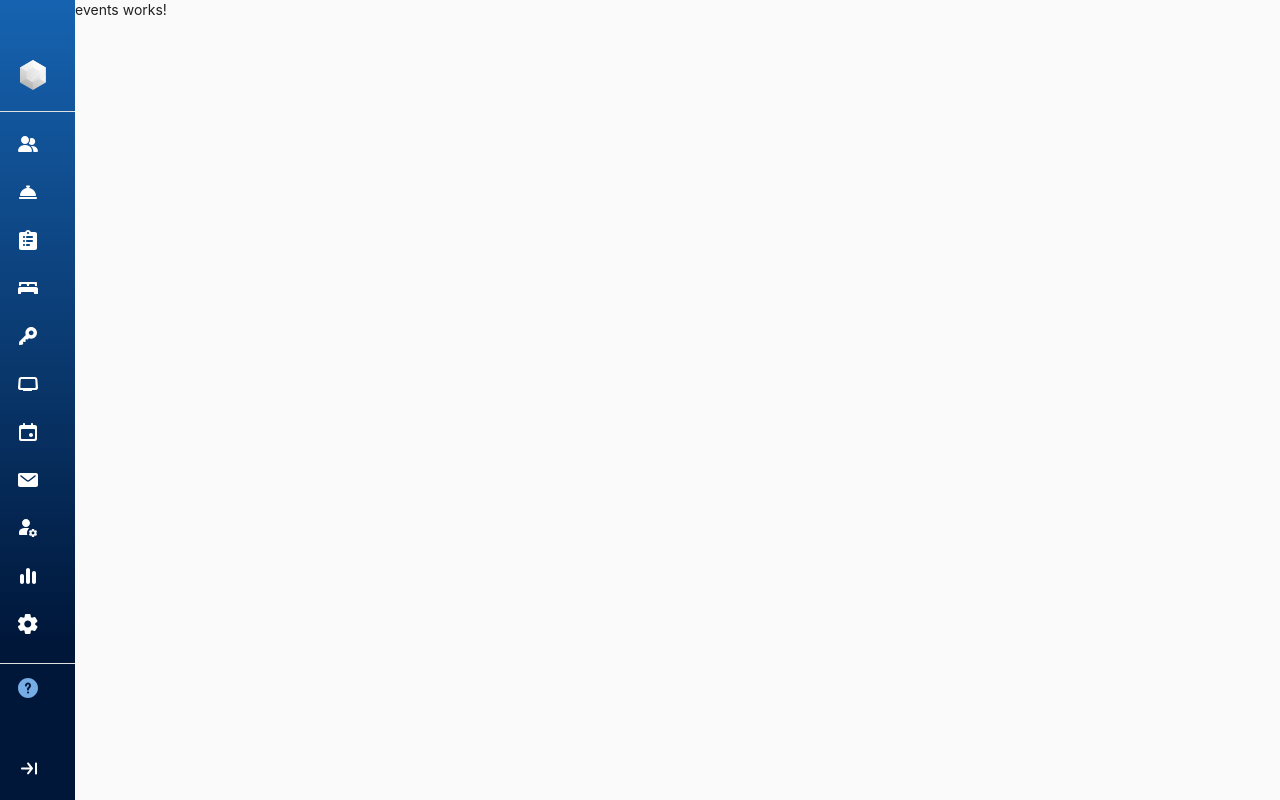
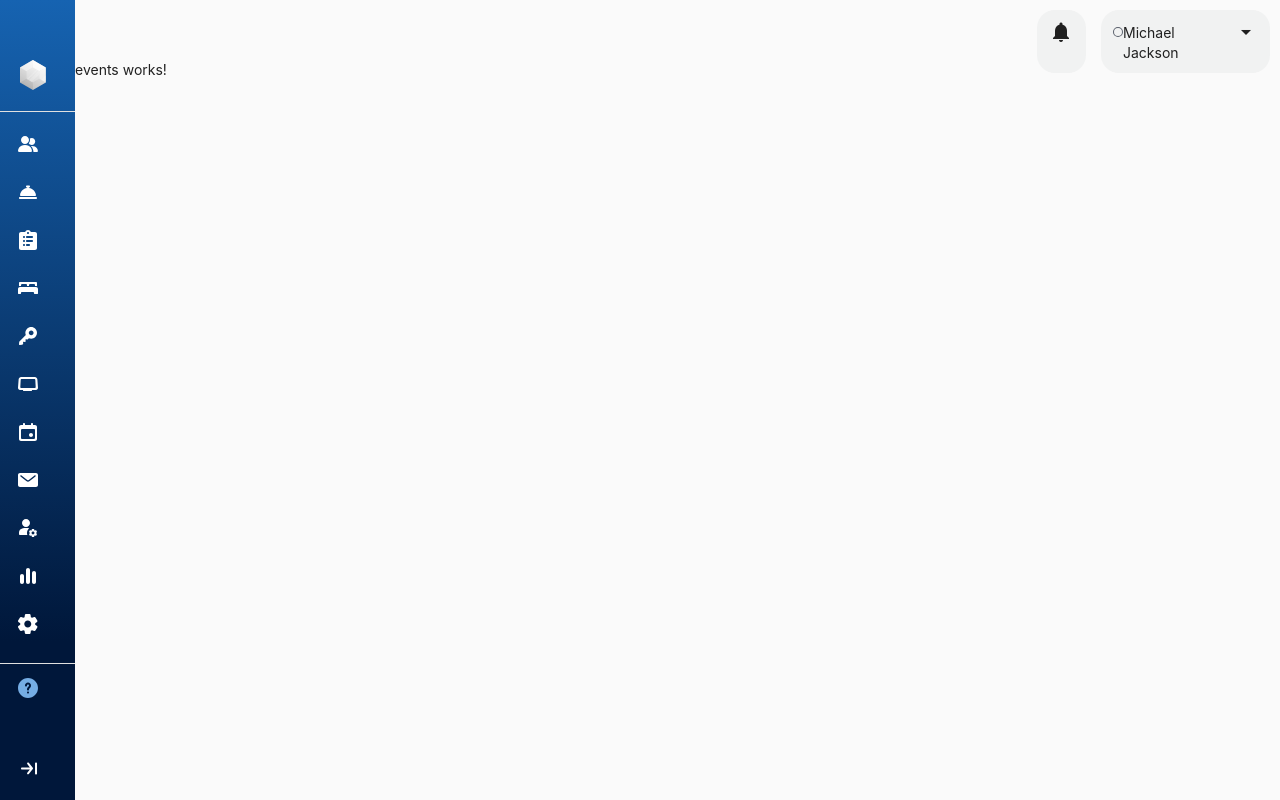
Before and after one commit to Intelity/ng-gems, an Angular app: page /events in a window 1280 px wide. Built offline with nearby package versions, Linux system fonts and the light colour scheme.

Commit message:
top tool bar created

```diff
--- a/projects/dashboard/src/app/app.module.ts
+++ b/projects/dashboard/src/app/app.module.ts
@@ -3,7 +3,6 @@ import { BrowserModule } from "@angular/platform-browser";
 import { BrowserAnimationsModule } from "@angular/platform-browser/animations";
 import { AppRoutingModule } from "./app-routing.module";
 import { AppComponent } from "./app.component";
-import { GuestsModule } from "./components/guests/guests.module";
 import { NavigationModule } from "./components/navigation/navigation.module";
 
 @NgModule({
--- a/projects/dashboard/src/app/components/navigation/navigation.component.html
+++ b/projects/dashboard/src/app/components/navigation/navigation.component.html
@@ -1,3 +1,4 @@
 <gems-sidenav>
+  <gems-tool-bar></gems-tool-bar>
   <ng-content> </ng-content>
 </gems-sidenav>
--- /dev/null
+++ b/projects/dashboard/src/app/components/tool-bar/tool-bar.component.html
@@ -0,0 +1,44 @@
+<div class="container">
+  <div class="user-notification">
+    <div class="bell" mat-icon-button [matMenuTriggerFor]="notifications">
+      <mat-icon>notifications</mat-icon>
+    </div>
+    <mat-menu #notifications="matMenu">
+      <span>Ticket Status</span>
+      <div>TO DO STATUS LOGIC</div>
+    </mat-menu>
+    <div class="menu" mat-icon-button [matMenuTriggerFor]="menu">
+      <div class="dot"></div>
+      <div class="user">
+        {{ loggedInUser.firstName }} {{ loggedInUser.lastName }}
+      </div>
+      <mat-icon>arrow_drop_down</mat-icon>
+    </div>
+    <mat-menu #menu="matMenu">
+      <button mat-menu-item>
+        <mat-icon>person</mat-icon>
+        <span>My Profile</span>
+      </button>
+      <mat-divider></mat-divider>
+      <button mat-menu-item>
+        <mat-icon>assignment</mat-icon>
+        <span>My Tasks</span>
+      </button>
+      <mat-divider></mat-divider>
+      <button mat-menu-item>
+        <mat-icon>help</mat-icon>
+        <span>Help</span>
+      </button>
+      <mat-divider></mat-divider>
+      <button mat-menu-item>
+        <mat-icon>format_list_bulleted</mat-icon>
+        <span>Select Affiliate</span>
+      </button>
+      <mat-divider></mat-divider>
+      <button mat-menu-item>
+        <mat-icon>key</mat-icon>
+        <span>Log Out</span>
+      </button>
+    </mat-menu>
+  </div>
+</div>
--- /dev/null
+++ b/projects/dashboard/src/app/components/tool-bar/tool-bar.component.scss
@@ -0,0 +1,61 @@
+.container {
+  display: flex;
+  flex-direction: row;
+  justify-content: flex-end;
+  padding-top: 20px;
+  height: 40px;
+}
+
+.menu {
+  display: flex;
+  flex-direction: row;
+  justify-content: space-between;
+  justify-items: center;
+  border-radius: 18px;
+  background: #f1f2f2;
+  padding: 10px 12px;
+  font-family: "SF PRO Display", sans-serif;
+  width: 145px;
+  cursor: pointer;
+}
+
+span {
+  font-family: "SF PRO Display", sans-serif;
+}
+
+.bell {
+  display: flex;
+  flex-direction: row;
+  justify-content: space-between;
+  justify-items: center;
+  border-radius: 18px;
+  background: #f1f2f2;
+  padding: 10px 12px;
+  font-family: "SF PRO Display", sans-serif;
+  width: 25px;
+  margin-right: 15px;
+  cursor: pointer;
+}
+
+.dot {
+  width: 8px;
+  height: 8px;
+  border: 1px solid #5a606c;
+  border-radius: 50%;
+  margin-top: 7px;
+}
+
+.user-container {
+  margin-right: 100px;
+}
+
+.user {
+  margin-top: 3px;
+}
+
+.user-notification {
+  display: flex;
+  position: fixed;
+  top: 10px;
+  right: 10px;
+}
--- /dev/null
+++ b/projects/dashboard/src/app/components/tool-bar/tool-bar.component.ts
@@ -0,0 +1,20 @@
+import { Component, OnInit } from "@angular/core";
+import { first } from "rxjs";
+import { User, UserService } from "../../services/user.service";
+
+@Component({
+  selector: "gems-tool-bar",
+  templateUrl: "./tool-bar.component.html",
+  styleUrls: ["./tool-bar.component.scss"],
+})
+export class ToolBarComponent implements OnInit {
+  loggedInUser!: User;
+  constructor(private _userService: UserService) {}
+
+  ngOnInit(): void {
+    this._userService
+      .getUser()
+      .pipe(first())
+      .subscribe((user) => (this.loggedInUser = user));
+  }
+}
--- /dev/null
+++ b/projects/dashboard/src/app/services/user.service.ts
@@ -0,0 +1,24 @@
+import { Injectable } from "@angular/core";
+import { Observable, of } from "rxjs";
+
+@Injectable({
+  providedIn: "root",
+})
+export class UserService {
+  constructor() {}
+  getUser(userId?: number): Observable<User> {
+    return of({
+      userId: 1,
+      firstName: "Michael",
+      lastName: "Jackson",
+      isAuthenticated: true,
+    });
+  }
+}
+
+export interface User {
+  userId: number;
+  firstName: string;
+  lastName: string;
+  isAuthenticated: boolean;
+}
```
Also changed, not shown: projects/dashboard/src/app/components/navigation/navigation.module.ts (+2 -8 lines), projects/dashboard/src/app/components/tool-bar/toolbar.module.ts (added, +11 -0 lines), projects/dashboard/src/app/material.module.ts (+9 -0 lines).
